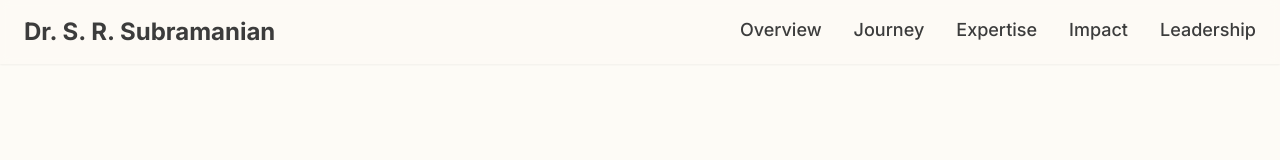
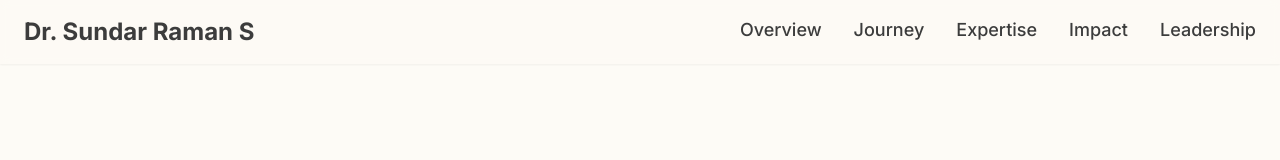
Before and after one commit to sundar021180/Sundar-Raman-Profile, a plain HTML site: page index.html in a window 1280 px wide. Shown: the top 160 px of the page. Drawn offline with nearby package versions, Linux system fonts and the light colour scheme.

Commit message:
Update index.html

```diff
--- a/index.html
+++ b/index.html
@@ -87,7 +87,7 @@
     <header id="header" class="bg-[#FDFBF6]/80 backdrop-blur-sm sticky top-0 z-50 shadow-sm">
         <nav class="container mx-auto px-6 py-4 flex justify-between items-center">
             <div class="text-2xl font-bold text-[#3C3C3C]">
-                Dr. S. R. Subramanian
+                Dr. Sundar Raman S
             </div>
             <div class="hidden md:flex space-x-8">
                 <a href="#overview" class="nav-link text-lg font-medium text-[#3C3C3C] hover:text-[#4E6E81]">Overview</a>
```
